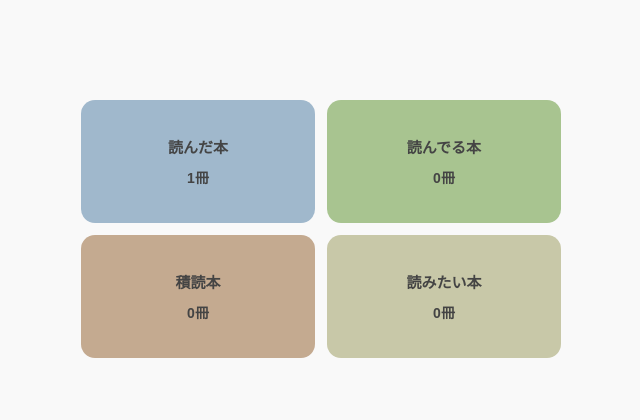
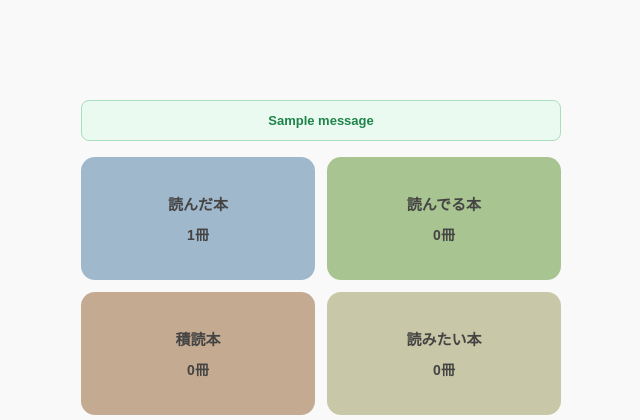
Before and after one commit to syk-tcir/readlog, a Django app: page /home/ in a window 1280 px wide. Shown: the part 39-459 px from the top of the page, without its empty margins (319-959 px from the left). Run offline with Django 5.2, Linux system fonts and the light colour scheme; a user stored in the database is signed in; tables that the repository leaves empty hold one stand-in row (values such as "Sample post"); grey boxes marked "Sample" are stand-in pictures; one stand-in notice (Sample message) is shown; a database or web service that is not in the repository returns one stand-in record (values such as "Sample title"); data that the repository does not hold is empty.

Commit message:
fix: パスワードリセット・検索・メッセージ・遷移先の修正

```diff
--- a/readlog/app/templates/app/includes/home.html
+++ b/readlog/app/templates/app/includes/home.html
@@ -12,7 +12,7 @@
   }
 
   .home-card {
-    padding: 36px 16px;  /* ← 大きく */
+    padding: 36px 16px;
     border-radius: 14px;
     text-align: center;
     text-decoration: none;
@@ -28,13 +28,13 @@
   .home-card-label {
     font-size: 15px;
     font-weight: 800;
-    color: #444;  /* ← 黒っぽく */
+    color: #444;
     margin-bottom: 10px;
   }
 
   .home-card-count {
     font-size: 14px;
-    color: #444;  /* ← 黒っぽく */
+    color: #444;
     font-weight: 600;
   }
 
@@ -42,9 +42,28 @@
   .card-reading { background-color: #a8c490; }
   .card-stacked { background-color: #c4aa90; }
   .card-want    { background-color: #c8c8a8; }
+
+  .message-success {
+    background: #eafaf1;
+    border: 1px solid #a9dfbf;
+    border-radius: 8px;
+    padding: 12px 14px;
+    font-size: 13px;
+    color: #1e8449;
+    margin-bottom: 16px;
+    text-align: center;
+    font-weight: 600;
+  }
 </style>
 
 <div class="home-wrap">
+
+  {% if messages %}
+    {% for message in messages %}
+      <div class="message-success">{{ message }}</div>
+    {% endfor %}
+  {% endif %}
+
   <div class="home-grid">
     <a class="home-card card-read"
        href="{% url 'home' %}?section=books&category=read">
--- a/readlog/app/views.py
+++ b/readlog/app/views.py
@@ -12,12 +12,13 @@ import random
 
 
 def build_search_query(query):
-    """ISBNの場合はisbn:プレフィックスをつける"""
     digits = query.replace('-', '')
     if digits.isdigit() and len(digits) in [10, 13]:
         return f'isbn:{query}'
+    import re
+    if re.fullmatch(r'[\u3040-\u30ff\u4e00-\u9fff]+', query):
+        return f'inauthor:{query}'  # ← inauthor:のみに変更
     return query
-
 
 @login_required
 def index(request):
@@ -31,11 +32,12 @@ def index(request):
         all_items = []
         search_query = build_search_query(query)
 
-        for start_index in [0, 20]:
+        for start_index in [0, 20, 40, 60]:
             params = {
                 'q': search_query,
                 'maxResults': 20,
                 'startIndex': start_index,
+                'langRestrict': 'ja',
                 'key': settings.GOOGLE_BOOKS_API_KEY,
             }
             try:
@@ -49,6 +51,8 @@ def index(request):
 
         for item in all_items:
             info = item.get('volumeInfo', {})
+            if info.get('language', '') != 'ja':
+                continue
             books_list.append({
                 'title': info.get('title', 'タイトル不明'),
                 'authors': info.get('authors', ['著者不明']),
@@ -430,6 +434,7 @@ def book_edit(request, book_id):
             reading_record.impressive_text = request.POST.get('impressive_text', '')
             reading_record.memo = request.POST.get('memo', '')
             reading_record.save()
+        messages.success(request, f'「{book.title}」の情報を更新しました！')
         return redirect('book_detail', book_id=book.id)
 
     from .models import Genre, Status
@@ -446,11 +451,13 @@ def book_edit(request, book_id):
 def book_delete(request, book_id):
     if request.method == 'POST':
         book = Book.objects.get(id=book_id, user=request.user)
+        book_title = book.title
         ReadingRecord.objects.filter(
             user=request.user,
             google_book_id=book.google_book_id
         ).delete()
         book.delete()
+        messages.success(request, f'「{book_title}」を削除しました')
         return redirect('home')
     return redirect('book_detail', book_id=book_id)
 
--- a/readlog/templates/registration/login.html
+++ b/readlog/templates/registration/login.html
@@ -82,6 +82,12 @@
   <h1>ReadLog</h1>
   <h2></h2>
 
+  {% if messages %}
+    {% for message in messages %}
+      <div class="success-msg">{{ message }}</div>
+    {% endfor %}
+  {% endif %}
+
   {% if form.errors %}
     <div class="error-msg">メールアドレスまたはパスワードが正しくありません</div>
   {% endif %}
```
Also changed, not shown: readlog/accounts/views.py (+7 -7 lines), readlog/templates/registration/password_reset_form.html (+17 -0 lines).
